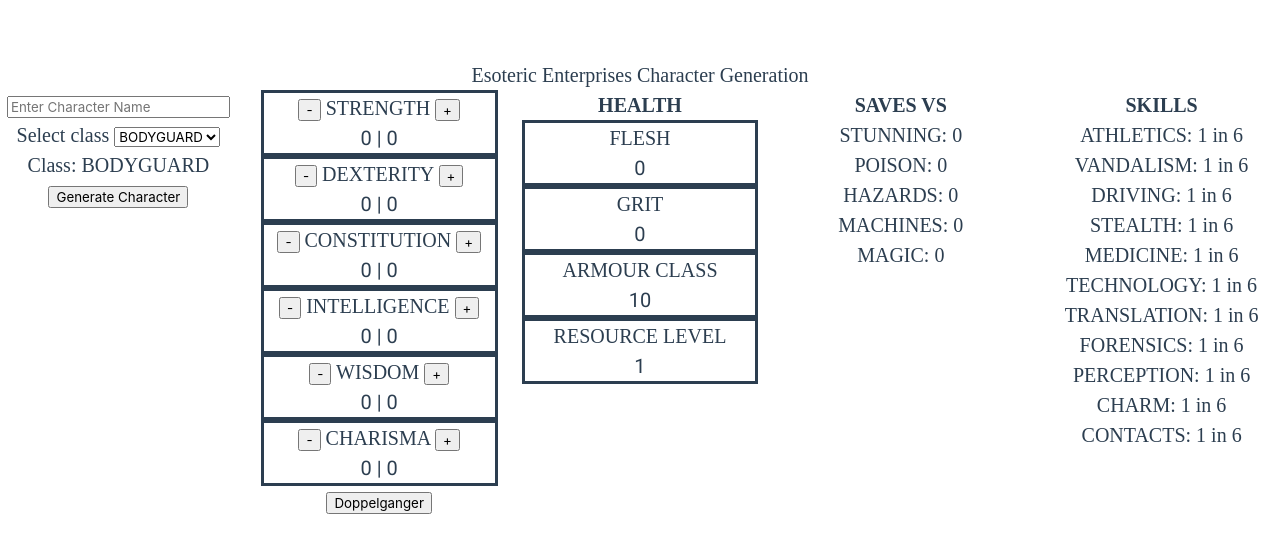
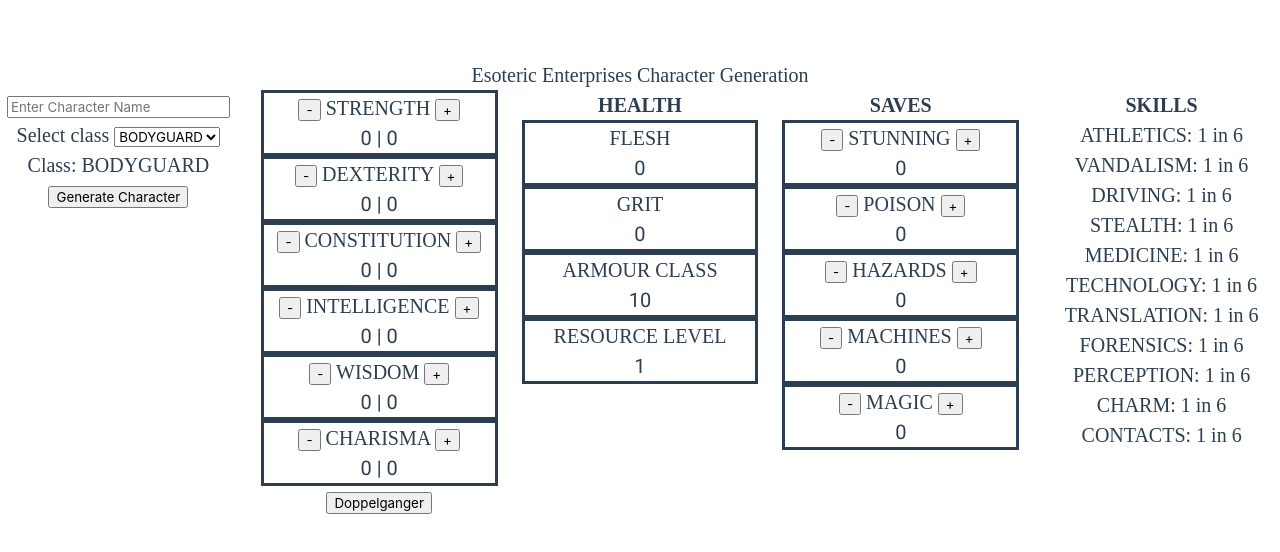
Before and after one commit to alpersad/EEcharacterGen, a Vue app: page / in a window 1280 px wide. Shown: the top 552 px of the page. Built offline with nearby package versions, Linux system fonts and the light colour scheme; a web font is replaced by a local one.

Commit message:
updated Saves qol

```diff
--- a/src/components/Character.vue
+++ b/src/components/Character.vue
@@ -33,7 +33,11 @@
         />
       </div>
       <div class="column">
-        <Saves v-bind:saves="saves" />
+        <Saves
+          v-bind:saves="saves"
+          v-on:increasesave="increaseSave"
+          v-on:decreasesave="decreaseSave"
+        />
       </div>
       <div class="column">
         <Skills
@@ -312,6 +316,17 @@
       ];
     },
 
+    increaseSave: function (type) {
+      this.saves[SavingThrows[type]] += 1;
+    },
+
+    decreaseSave: function (type) {
+      this.saves[SavingThrows[type]] -= 1;
+      if (this.saves[SavingThrows[type]] < 0) {
+        this.saves[SavingThrows[type]] = 0;
+      }
+    },
+
     /*-----------------------------------------------------------------------
         Methods used to calculate the Skill values of the generated character
     -------------------------------------------------------------------------*/
--- a/src/components/Saves.vue
+++ b/src/components/Saves.vue
@@ -1,9 +1,15 @@
 <template>
   <div>
-    <b>SAVES VS</b>
-    <p v-for="(value, key) in SavesVS" :key="key">
-      {{ key }}: {{ saves[value] }}
-    </p>
+    <b>SAVES</b>
+    <div class="border" v-for="(value, key) in SavesVS" :key="key">
+      <p>
+        <button v-on:click="$emit('decreasesave', key)">-</button>
+        {{ key }}
+        <button v-on:click="$emit('increasesave', key)">+</button>
+      </p>
+
+      <span class="roboto">{{ saves[value] }}</span>
+    </div>
   </div>
 </template>
 
@@ -39,4 +45,7 @@
 </script>
 
 <style scoped>
+.border {
+  border-style: solid;
+}
 </style>
```
